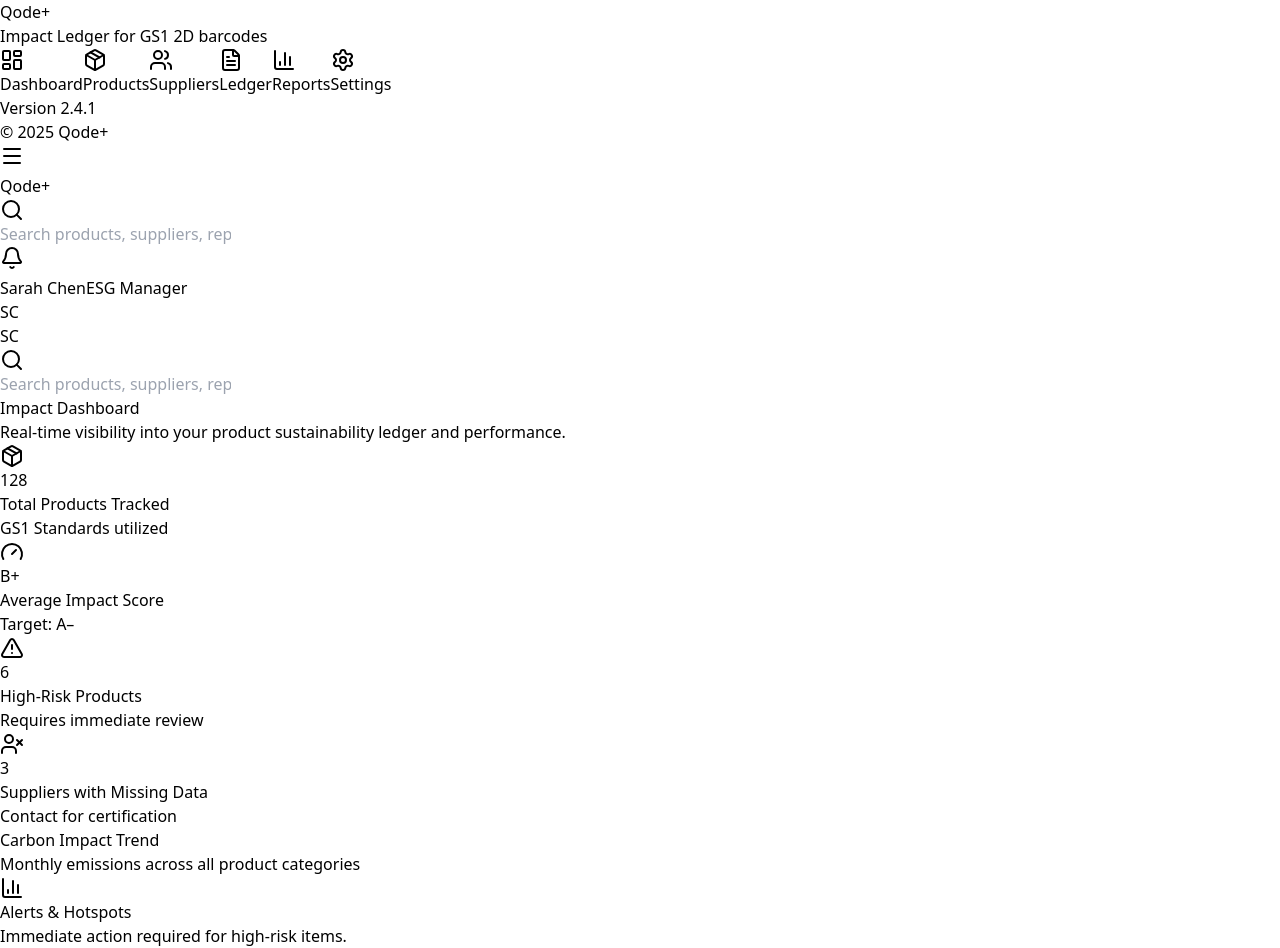
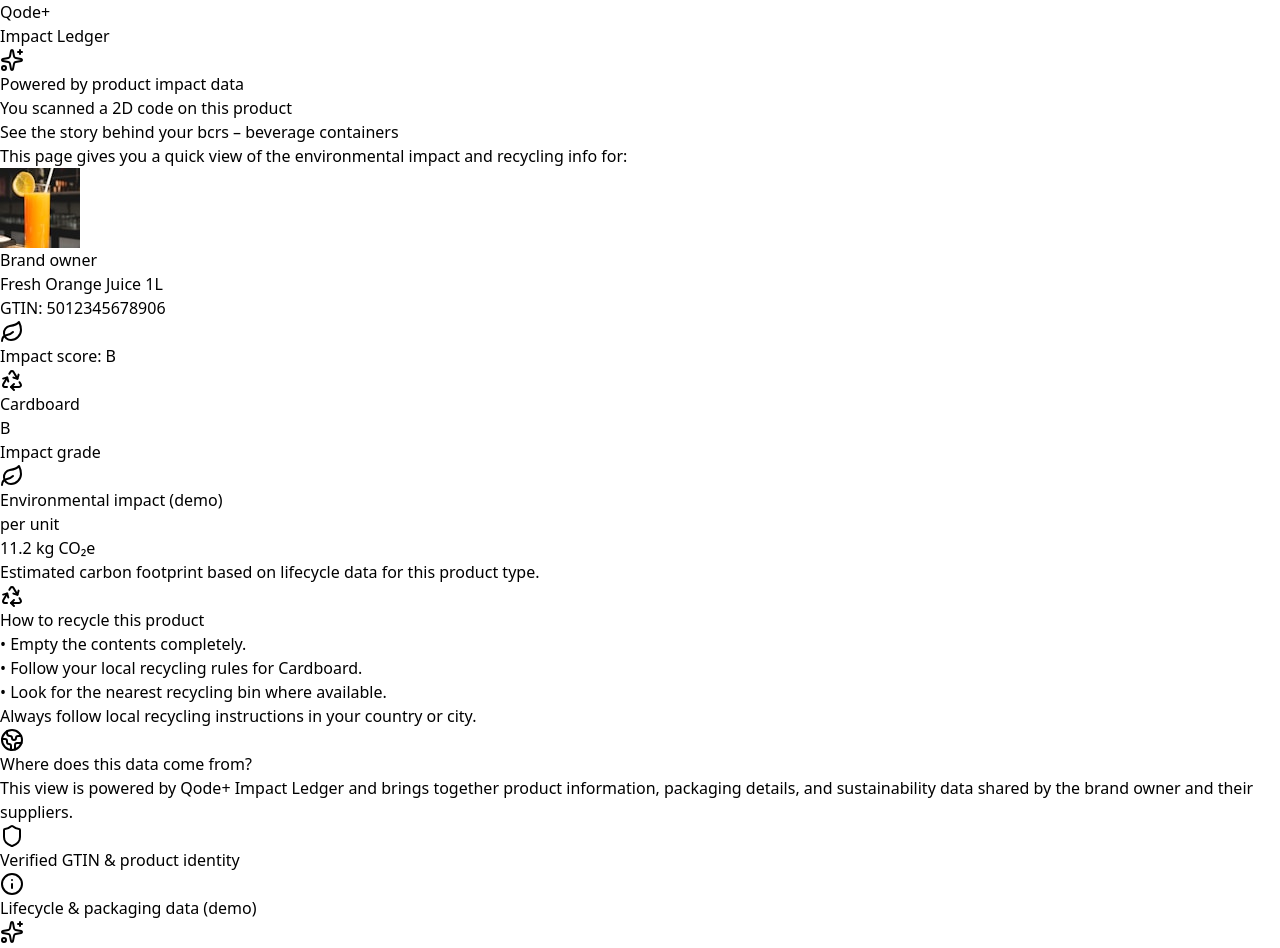
Before and after one commit to forkymadspoon/qode-plus, a React (Vite) app: page /consumer/1 in a window 1280 px wide. Before the commit this address led to /dashboard. Shown: the top 948 px of the page. Built offline with nearby package versions, Linux system fonts and the light colour scheme.

Commit message:
chore: prepare for deployment

```diff
--- a/src/App.tsx
+++ b/src/App.tsx
@@ -19,7 +19,7 @@ function App() {
       {/* Public / unauthenticated routes */}
       <Route path="/login" element={<LoginPage />} />
       <Route path="/onboarding" element={<OnboardingPage />} />
-      <Route path="/consumer/dasani-600ml" element={<ConsumerScanDasaniPage />} />
+      <Route path="/consumer/:gtin" element={<ConsumerScanDasaniPage />} />
 
       {/* Authenticated routes using AppShell layout */}
       <Route element={<AppShell />}>
--- a/src/pages/ConsumerScanDasaniPage.tsx
+++ b/src/pages/ConsumerScanDasaniPage.tsx
@@ -1,182 +1,318 @@
-// src/pages/ConsumerScanDasaniPage.tsx
-import React from 'react';
-import { Link } from 'react-router-dom';
+import { Link, useParams } from "react-router-dom";
+import {
+  Leaf,
+  Recycle,
+  Globe2,
+  Info,
+  ArrowRight,
+  Shield,
+  Sparkles,
+} from "lucide-react";
+import { Button } from "../ui/button";
+import { Badge } from "../ui/badge";
+import { Card } from "../ui/card";
+import { ImageWithFallback } from "../figma/ImageWithFallback";
+import { products } from "../data/products";
+import type { Product } from "../data/products";
 
-// --- MOCK DATA ---
-const productInfo = {
-    name: 'Dasani Drinking Water (600ml)',
-    brand: 'Dasani',
-    gtin: '00049000082055',
-    origin: 'Malaysia',
-    updated: '2 hours ago',
-    impactScore: 'B',
-};
+// The GTIN we use for the Dasani demo passport
+const DASANI_GTIN = "0049000082055";
 
-const impactBadges = [
-    { label: 'Carbon', value: '~80 g CO₂e', subtext: 'per bottle', iconClass: 'bg-gray-700' },
-    { label: 'Packaging', value: 'PET Type 1, 30% rPET', subtext: 'Recycled content', iconClass: 'bg-green-600' },
-    { label: 'Sourcing', value: 'Bottled at certified facilities', subtext: 'Ethical sourcing', iconClass: 'bg-indigo-600' },
-];
+// Utility: turn product name into a URL-friendly slug
+function toSlug(name: string) {
+  return name
+    .toLowerCase()
+    .replace(/[^a-z0-9]+/g, "-")
+    .replace(/(^-|-$)+/g, "");
+}
 
-const recyclingSteps = [
-    'Rinse bottle lightly',
-    'Keep cap on (recycle together)',
-    'Leave label on (machine sorted)',
-    'Drop in Blue Bin or BCRS return point',
-];
+// Try to locate a product by GTIN or by slug (e.g. "dasani-600ml")
+function findProductByParam(gtinParam: string | undefined): Product | undefined {
+  if (!gtinParam) return undefined;
 
-const journeySteps = [
-    { name: 'Raw water source', country: 'Malaysia', icon: '💧' },
-    { name: 'Bottling facility', country: 'Malaysia', icon: '🏭' },
-    { name: 'Distribution centre', country: 'Singapore', icon: '🚚' },
-    { name: 'Retail shelf', country: 'Singapore', icon: '🛒' },
-    { name: 'You → Recycle', country: '', icon: '♻️' },
-];
+  // 1) Exact GTIN match
+  const byGtin = products.find((p) => p.gtin === gtinParam);
+  if (byGtin) return byGtin;
 
-// --- COMPONENTS ---
+  // 2) Slug match for backwards compatibility like /consumer/dasani-600ml
+  const bySlug = products.find((p) => toSlug(p.name).includes(gtinParam));
+  if (bySlug) return bySlug;
 
-const ImpactBadge: React.FC<{ label: string, value: string, subtext: string, iconClass: string }> = ({ label, value, subtext, iconClass }) => (
-    <div className="flex flex-col p-4 bg-white rounded-xl shadow-md border border-gray-100 flex-1 min-w-[45%] md:min-w-0">
-        <div className="flex items-center space-x-3 mb-2">
-            <div className={`w-8 h-8 rounded-full ${iconClass} flex items-center justify-center text-white text-lg font-bold`}>
-                {label.charAt(0)}
+  return undefined;
+}
+
+export default function ConsumerScanDasaniPage() {
+  const { gtin } = useParams<{ gtin: string }>();
+  const product = findProductByParam(gtin);
+
+  // If we can't find a product, show a simple friendly message
+  if (!product) {
+    return (
+      <div className="min-h-screen w-full bg-[#F4F4F4] flex flex-col">
+        <header className="w-full border-b border-[#E5E7EB] bg-white">
+          <div className="max-w-3xl mx-auto px-4 py-3 flex items-center justify-between gap-3">
+            <div className="flex items-center gap-2">
+              <p className="font-['Familjen_Grotesk',sans-serif] font-bold text-lg leading-normal">
+                <span className="text-[#EFBC02]">Q</span>
+                <span className="text-[#01416C]">ode</span>
+                <span className="text-[#E92E16]">+</span>
+              </p>
+              <span className="text-xs text-[#9CA3AF] hidden sm:inline">
+                Impact Ledger
+              </span>
             </div>
-            <p className="text-xs font-semibold uppercase text-gray-500">{label}</p>
+            <div className="flex items-center gap-1 text-[10px] sm:text-xs text-[#6B7280]">
+              <Sparkles className="w-4 h-4 text-[#F0B82E]" />
+              <span>Powered by product impact data</span>
             </div>
-        <h3 className="text-lg font-bold text-gray-800 leading-tight">{value}</h3>
-        <p className="text-xs text-gray-400 mt-0.5">{subtext}</p>
+          </div>
+        </header>
+
+        <main className="flex-1">
+          <div className="max-w-3xl mx-auto px-4 py-10 space-y-4">
+            <h1 className="text-2xl font-semibold text-[#111827] mb-2">
+              We couldn&apos;t find this product
+            </h1>
+            <p className="text-sm text-[#6B7280]">
+              The code you scanned ( <span className="font-mono">{gtin}</span>{" "}
+              ) doesn&apos;t match any product in this demo. This can happen if:
+            </p>
+            <ul className="list-disc pl-5 text-sm text-[#6B7280] space-y-1">
+              <li>The product hasn&apos;t been onboarded into Qode+ yet.</li>
+              <li>The QR code points to an outdated or test URL.</li>
+            </ul>
+            <p className="text-xs text-[#9CA3AF]">
+              This page is a demo of how 2D codes can connect shoppers to trusted
+              impact information once products are registered.
+            </p>
+          </div>
+        </main>
       </div>
     );
+  }
 
-const JourneyTimeline: React.FC = () => (
-    <div className="overflow-x-auto py-2">
-        <div className="flex items-center space-x-6 min-w-max">
-            {journeySteps.map((step, index) => (
-                <React.Fragment key={index}>
-                    <div className="flex flex-col items-center text-center w-28 flex-shrink-0">
-                        <div className="w-10 h-10 bg-indigo-100 rounded-full flex items-center justify-center text-xl shadow-inner border-2 border-indigo-300">
-                            {step.icon}
+  // Build some consumer-friendly values from product data
+  const brand = product.brand ?? "Brand owner";
+  const carbonPerUnit = product.carbonFootprint || "—";
+  const impactGrade = product.impactScore ?? "—";
+  const packaging = product.packagingType || "Packaged product";
+  const productImage =
+    product.image ||
+    "https://images.unsplash.com/photo-1580917154088-2c4f4c972b57?auto=format&fit=crop&w=600&q=80";
+
+  const isDasani = product.gtin === DASANI_GTIN;
+
+  // CTA destination:
+  // - Dasani → Product Passport demo
+  // - Others → Product detail page in the app
+  const ctaHref = isDasani
+    ? "/product-passport/dasani-600ml"
+    : `/products/${product.gtin}`;
+  const ctaLabel = isDasani
+    ? "View Product Passport"
+    : "View product details";
+
+  return (
+    <div className="min-h-screen w-full bg-[#F4F4F4] flex flex-col">
+      {/* Top bar / brand strip */}
+      <header className="w-full border-b border-[#E5E7EB] bg-white">
+        <div className="max-w-3xl mx-auto px-4 py-3 flex items-center justify-between gap-3">
+          <div className="flex items-center gap-2">
+            {/* Qode+ logo text */}
+            <p className="font-['Familjen_Grotesk',sans-serif] font-bold text-lg leading-normal">
+              <span className="text-[#EFBC02]">Q</span>
+              <span className="text-[#01416C]">ode</span>
+              <span className="text-[#E92E16]">+</span>
+            </p>
+            <span className="text-xs text-[#9CA3AF] hidden sm:inline">
+              Impact Ledger
+            </span>
           </div>
-                        <p className="mt-2 text-sm font-semibold text-gray-700 leading-tight">{step.name}</p>
-                        {step.country && <span className="text-xs text-gray-500 mt-0.5">{step.country}</span>}
-                    </div>
-                    {index < journeySteps.length - 1 && (
-                        <div className="h-0.5 w-12 bg-indigo-200 flex-shrink-0"></div>
-                    )}
-                </React.Fragment>
-            ))}
+          <div className="flex items-center gap-1 text-[10px] sm:text-xs text-[#6B7280]">
+            <Sparkles className="w-4 h-4 text-[#F0B82E]" />
+            <span>Powered by product impact data</span>
           </div>
         </div>
-);
+      </header>
 
+      {/* Main content */}
+      <main className="flex-1">
+        <div className="max-w-3xl mx-auto px-4 py-6 sm:py-8 space-y-6 sm:space-y-8">
+          {/* Intro */}
+          <section className="space-y-3">
+            <p className="text-xs text-[#6B7280] uppercase tracking-wide flex items-center gap-1.5">
+              <span className="w-1.5 h-1.5 rounded-full bg-[#10B981]" />
+              You scanned a 2D code on this product
+            </p>
+            <h1 className="text-2xl sm:text-3xl font-semibold text-[#111827]">
+              See the story behind your {product.category?.toLowerCase() || "product"}
+            </h1>
+            <p className="text-sm sm:text-base text-[#6B7280]">
+              This page gives you a quick view of the environmental impact and
+              recycling info for:
+            </p>
+          </section>
 
-const ConsumerScanDasaniPage = () => {
-    return (
-        <div className="bg-gray-100 min-h-screen flex justify-center py-8">
-            {/* Mobile View Container */}
-            <div className="w-full max-w-md md:max-w-[400px] bg-white shadow-2xl rounded-2xl md:rounded-3xl overflow-hidden flex flex-col min-h-[calc(100vh-64px)]">
-
-                {/* Scrollable Content Area */}
-                <div className="flex-1 p-5 md:p-6 space-y-6 md:space-y-8 overflow-y-auto">
-
-                    {/* Top Header Section */}
-                    <div className="flex justify-between items-center pb-2 border-b border-gray-100">
-                        <div className="text-lg font-bold text-indigo-600">Qode+</div>
-                        <div className="text-xs text-gray-400">
-                            GS1 Verified Product
-                            <span className="block mt-0.5">Data updated {productInfo.updated}</span>
+          {/* Product summary card */}
+          <Card className="p-4 sm:p-5 bg-white border border-[#E5E7EB] rounded-2xl">
+            <div className="flex gap-4 sm:gap-5">
+              {/* Image */}
+              <div className="flex-shrink-0">
+                <div className="w-20 h-20 sm:w-24 sm:h-24 rounded-xl bg-[#F9FAFB] border border-[#E5E7EB] overflow-hidden flex items-center justify-center">
+                  <ImageWithFallback
+                    src={productImage}
+                    alt={product.name}
+                    className="w-full h-full object-cover"
+                  />
                 </div>
               </div>
 
-                    {/* Product Summary */}
-                    <div className="space-y-4 text-center">
-                        {/* Thumbnail Placeholder */}
-                        <div className="w-32 h-32 mx-auto bg-gray-100 rounded-xl flex items-center justify-center border border-dashed border-gray-300 shadow-inner">
-                            <span className="text-4xl">🧴</span>
-                        </div>
-                        <h1 className="text-2xl font-extrabold text-gray-900">{productInfo.name}</h1>
-                        <p className="text-sm text-gray-500">
-                            Brand: {productInfo.brand} &bull; GTIN: {productInfo.gtin}
-                            <span className="block font-semibold text-indigo-600 mt-1">Origin: {productInfo.origin}</span>
+              {/* Text + badges */}
+              <div className="flex-1 min-w-0 flex flex-col gap-2">
+                <div>
+                  <p className="text-xs uppercase tracking-wide text-[#6B7280] mb-0.5">
+                    {brand}
                   </p>
-                        <p className="text-base text-gray-700 font-medium pt-2">
-                            Thanks for checking this product’s impact.
+                  <h2 className="text-base sm:text-lg font-semibold text-[#111827]">
+                    {product.name}
+                  </h2>
+                  <p className="text-xs sm:text-sm text-[#9CA3AF] mt-0.5">
+                    GTIN: {product.gtin}
                   </p>
                 </div>
 
-                    {/* Impact Highlight Card */}
-                    <div className="p-4 bg-indigo-50 border-l-4 border-indigo-500 rounded-xl shadow-sm flex justify-between items-center">
-                        <p className="text-sm font-medium text-indigo-800">
-                            This bottle has ~30% lower carbon impact than the category average.
-                        </p>
-                        <span className="px-3 py-1 inline-flex text-xs font-bold rounded-lg uppercase bg-indigo-100 text-indigo-800 border border-indigo-300 ml-3 flex-shrink-0">
-                            Score: {productInfo.impactScore}
+                <div className="flex flex-wrap items-center gap-2 mt-1">
+                  <Badge className="bg-[#EBF5F0] text-[#065F46] rounded-full px-3 py-1 text-[11px] sm:text-xs flex items-center gap-1.5">
+                    <Leaf className="w-3 h-3" />
+                    Impact score: {impactGrade}
+                  </Badge>
+                  <Badge className="bg-[#EFF6FF] text-[#1D4ED8] rounded-full px-3 py-1 text-[11px] sm:text-xs flex items-center gap-1.5">
+                    <Recycle className="w-3 h-3" />
+                    {packaging}
+                  </Badge>
+                </div>
+              </div>
+
+              {/* Impact grade */}
+              <div className="hidden sm:flex flex-col items-center justify-center gap-2">
+                <div className="w-12 h-12 rounded-full border-2 border-[#10B981] bg-[#ECFDF3] flex items-center justify-center">
+                  <span className="text-lg font-semibold text-[#047857]">
+                    {impactGrade}
                   </span>
                 </div>
-
-                    {/* Small Badges Row */}
-                    <div className="flex flex-wrap justify-between gap-3">
-                        {impactBadges.map((badge) => (
-                            <ImpactBadge key={badge.label} {...badge} />
-                        ))}
-                    </div>
-
-                    {/* How to Recycle Card */}
-                    <div className="bg-white p-5 rounded-xl shadow-md border border-gray-100">
-                        <h2 className="text-xl font-bold text-gray-800 mb-4">How to recycle in Singapore (SG)</h2>
-                        <ul className="space-y-2 list-none pl-0 text-gray-700 text-sm">
-                            {recyclingSteps.map((step, index) => (
-                                <li key={index} className="flex items-start">
-                                    <span className="text-green-500 mr-2 text-lg leading-none">✓</span>
-                                    {step}
-                                </li>
-                            ))}
-                        </ul>
-                        <button className="mt-4 pt-3 border-t border-gray-100 w-full text-indigo-600 font-medium text-sm hover:text-indigo-800 transition-colors text-left">
-                            Learn more about recycling this item →
-                        </button>
-                    </div>
-
-                    {/* Material Journey Timeline */}
-                    <div className="space-y-4">
-                        <h2 className="text-xl font-bold text-gray-800">Where this bottle has been</h2>
-                        <JourneyTimeline />
-                    </div>
-
-                    {/* AI Insight Card */}
-                    <div className="p-4 bg-gray-50 border border-gray-200 rounded-xl shadow-sm">
-                        <h4 className="font-semibold text-gray-700 mb-2">AI Insight</h4>
-                        <div className="flex justify-between items-start">
-                            <p className="text-sm text-gray-600 flex-1">
-                                Most of this product’s footprint comes from PET bottle production, not the water inside.
-                            </p>
-                            <span className="px-3 py-1 inline-flex text-xs font-semibold rounded-full bg-green-100 text-green-800 ml-4 flex-shrink-0">
-                                High confidence
+                <span className="text-[11px] text-[#6B7280] text-center leading-tight">
+                  Impact grade
                 </span>
               </div>
             </div>
+          </Card>
 
-                    {/* Actions Row */}
-                    <div className="flex flex-col space-y-3 pt-3">
-                        {/* Link to the internal Product Passport (conceptually for verified users) */}
-                        <Link to="/product-passport/dasani-600ml" className="text-center w-full px-4 py-3 border border-transparent text-base font-medium rounded-xl shadow-sm text-white bg-indigo-600 hover:bg-indigo-700 focus:outline-none focus:ring-2 focus:ring-offset-2 focus:ring-indigo-500 transition-colors">
-                            View full impact details
-                        </Link>
-                        <a href="#" className="text-center text-sm text-gray-500 hover:text-indigo-600 transition-colors">
-                            Compare with similar products
-                        </a>
+          {/* Key info cards */}
+          <section className="grid grid-cols-1 sm:grid-cols-2 gap-4">
+            {/* Impact per unit */}
+            <Card className="p-4 bg-white border border-[#E5E7EB] rounded-2xl">
+              <div className="flex items-center justify-between mb-3">
+                <div className="flex items-center gap-2">
+                  <Leaf className="w-4 h-4 text-[#059669]" />
+                  <h3 className="text-sm font-medium text-[#111827]">
+                    Environmental impact (demo)
+                  </h3>
+                </div>
+                <Badge className="bg-[#ECFDF3] text-[#047857] rounded-full px-2 py-0.5 text-[10px]">
+                  per unit
+                </Badge>
+              </div>
+              <p className="text-2xl font-semibold text-[#111827]">
+                {carbonPerUnit}
+              </p>
+              <p className="text-xs text-[#6B7280] mt-1.5">
+                Estimated carbon footprint based on lifecycle data for this
+                product type.
+              </p>
+            </Card>
+
+            {/* Recycling guidance */}
+            <Card className="p-4 bg-white border border-[#E5E7EB] rounded-2xl">
+              <div className="flex items-center gap-2 mb-3">
+                <Recycle className="w-4 h-4 text-[#2563EB]" />
+                <h3 className="text-sm font-medium text-[#111827]">
+                  How to recycle this product
+                </h3>
+              </div>
+              <ul className="space-y-1.5 text-xs text-[#4B5563]">
+                <li>• Empty the contents completely.</li>
+                <li>
+                  • Follow your local recycling rules for{" "}
+                  <span className="font-medium">{packaging}</span>.
+                </li>
+                <li>• Look for the nearest recycling bin where available.</li>
+              </ul>
+              <p className="text-[11px] text-[#9CA3AF] mt-2">
+                Always follow local recycling instructions in your country or city.
+              </p>
+            </Card>
+          </section>
+
+          {/* Deeper info / trust section */}
+          <section className="space-y-4">
+            <Card className="p-4 sm:p-5 bg-white border border-[#E5E7EB] rounded-2xl">
+              <div className="flex items-start gap-3 mb-3">
+                <Globe2 className="w-5 h-5 text-[#05466C] mt-0.5" />
+                <div className="flex-1">
+                  <h3 className="text-sm font-medium text-[#111827] mb-1">
+                    Where does this data come from?
+                  </h3>
+                  <p className="text-xs sm:text-sm text-[#6B7280]">
+                    This view is powered by Qode+ Impact Ledger and brings together
+                    product information, packaging details, and sustainability data
+                    shared by the brand owner and their suppliers.
+                  </p>
                 </div>
               </div>
 
-                {/* Bottom Micro Hint / Scroll Bar */}
-                <div className="flex-shrink-0 p-3 flex flex-col items-center border-t border-gray-100 bg-gray-50">
-                    <div className="w-12 h-1 bg-gray-300 rounded-full mb-1"></div>
-                    <p className="text-xs text-gray-400">Scroll for more details</p>
+              <div className="grid grid-cols-1 sm:grid-cols-3 gap-3 mt-2">
+                <div className="flex items-center gap-2 text-xs text-[#6B7280]">
+                  <Shield className="w-4 h-4 text-[#10B981]" />
+                  <span>Verified GTIN &amp; product identity</span>
                 </div>
-
+                <div className="flex items-center gap-2 text-xs text-[#6B7280]">
+                  <Info className="w-4 h-4 text-[#F0B82E]" />
+                  <span>Lifecycle &amp; packaging data (demo)</span>
+                </div>
+                <div className="flex items-center gap-2 text-xs text-[#6B7280]">
+                  <Sparkles className="w-4 h-4 text-[#F59E0B]" />
+                  <span>Designed for next-gen 2D barcodes</span>
                 </div>
               </div>
+            </Card>
+
+            {/* CTA to full passport / details */}
+            <Card className="p-4 sm:p-5 bg-[#05466C] rounded-2xl text-white flex flex-col sm:flex-row items-start sm:items-center justify-between gap-3">
+              <div className="space-y-1">
+                <h3 className="text-sm sm:text-base font-semibold">
+                  Want to see more about this product?
+                </h3>
+                <p className="text-xs sm:text-sm text-[#E5E7EB] max-w-md">
+                  Explore the deeper lifecycle view, suppliers, and regulatory data
+                  in the brand / expert view.
+                </p>
+              </div>
+              <Link to={ctaHref} className="w-full sm:w-auto">
+                <Button className="w-full sm:w-auto bg-white text-[#05466C] hover:bg-[#F9FAFB] rounded-full px-4 sm:px-5 text-sm font-medium flex items-center justify-center gap-1.5">
+                  {ctaLabel}
+                  <ArrowRight className="w-4 h-4" />
+                </Button>
+              </Link>
+            </Card>
+          </section>
+
+          {/* Tiny legal-ish note */}
+          <p className="text-[10px] text-center text-[#9CA3AF] pt-2 pb-4">
+            This page is a demo experience showing how next-generation 2D codes can
+            connect shoppers to trusted product impact information.
+          </p>
+        </div>
+      </main>
+    </div>
   );
-};
-
-export default ConsumerScanDasaniPage;
+}
```
Lines whose indentation alone changed are shown as unchanged.
